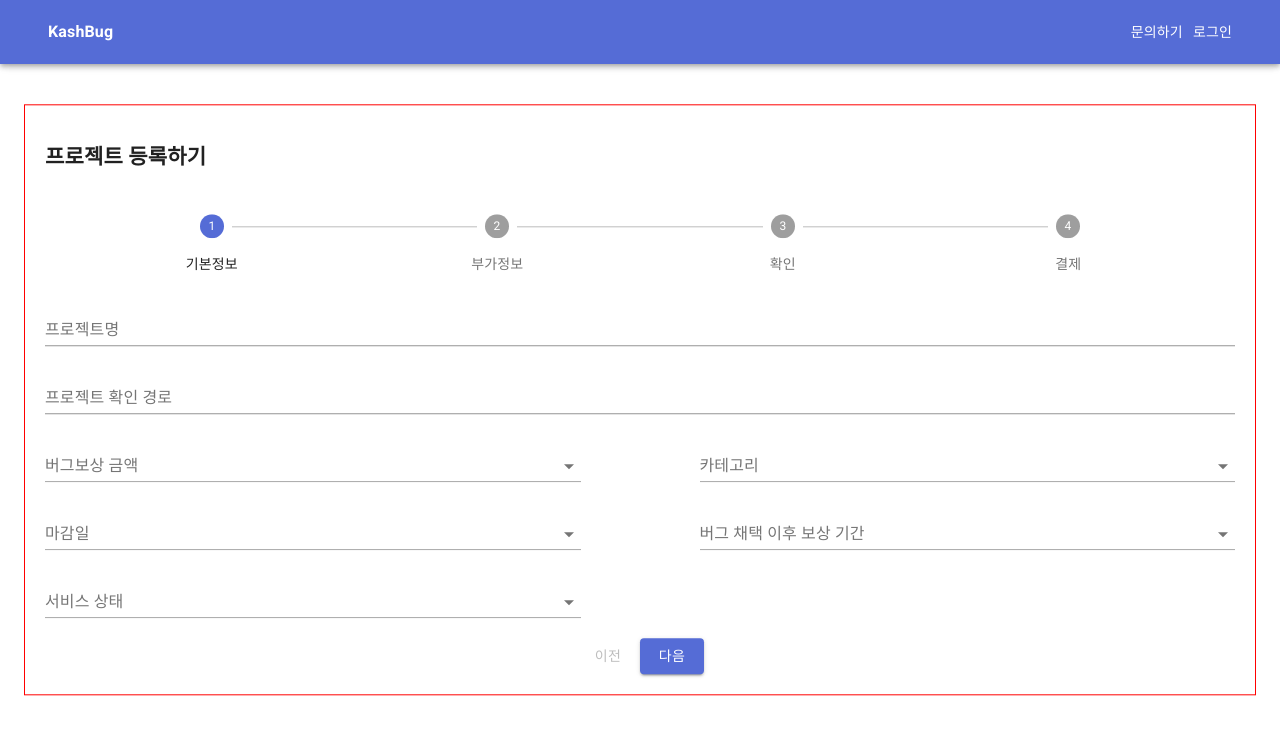
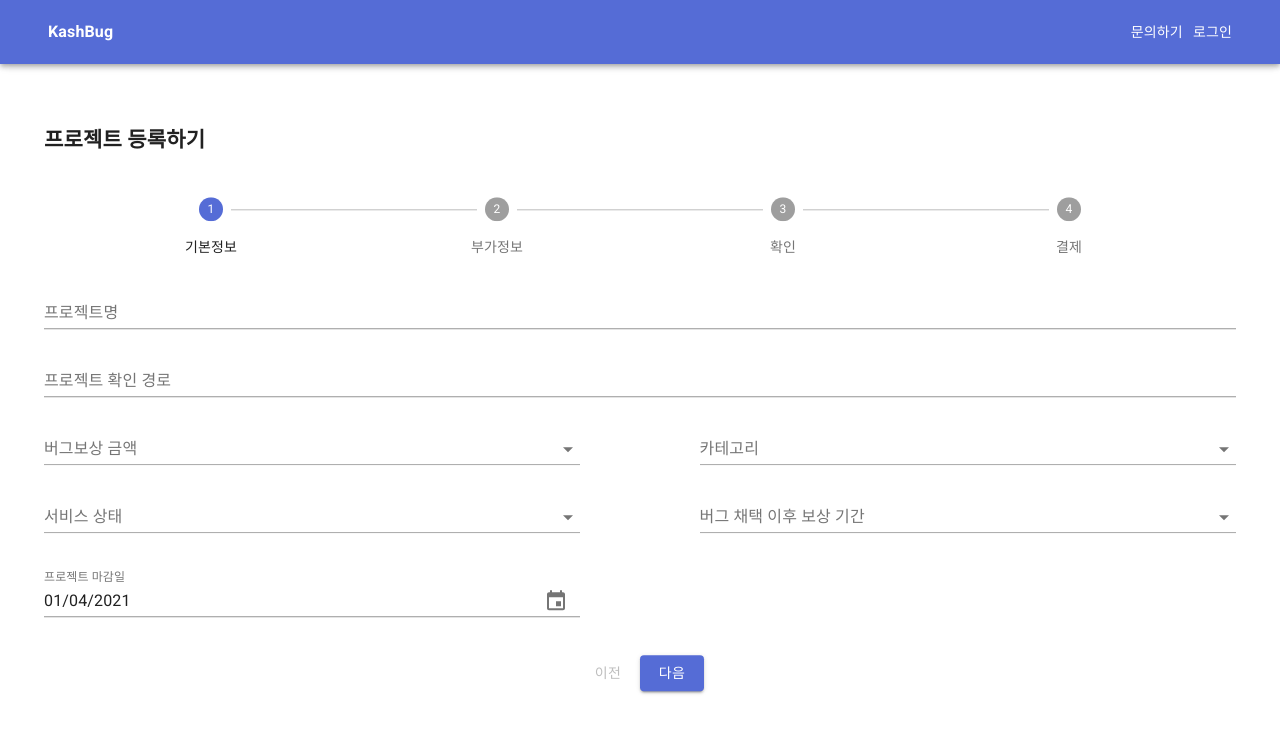
Before and after one commit to kashbug/kashbug-frontend, a Next.js app: page /project/add/1 in a window 1280 px wide. Shown: the top 734 px of the page. Built offline with nearby package versions, Linux system fonts and the light colour scheme.

Commit message:
[proejct-add] 프로젝트 상세, enum, api추가

```diff
--- a/package.json
+++ b/package.json
@@ -9,10 +9,13 @@
     "mock-server": "json-server --watch ./mock_api.json -p 3001"
   },
   "dependencies": {
+    "@date-io/date-fns": "1.3.13",
     "@material-ui/core": "^4.11.2",
     "@material-ui/icons": "^4.11.2",
+    "@material-ui/pickers": "^3.2.10",
     "@types/styled-components": "^5.1.5",
     "babel-plugin-styled-components": "^1.12.0",
+    "date-fns": "^2.16.1",
     "next": "10.0.3",
     "react": "17.0.1",
     "react-dom": "17.0.1",
--- /dev/null
+++ b/src/api/Project.tsx
@@ -0,0 +1,13 @@
+export interface ProjectAdd {
+    name: string,
+    category: string[],
+    contents: string,
+    reward: number,
+    reward_duration: number,
+    url: string,
+    imageUrl?: string[],
+    status: string,
+    startAt: Date,
+    deadlineAt: Date
+};
+export default null;
--- /dev/null
+++ b/src/containers/project/add/Confirm.tsx
@@ -0,0 +1,8 @@
+const Confirm = () => {
+    console.log('confirm');
+    return (
+        <div>확인창, 프로젝트 상세와 같음</div>
+    );
+};
+
+export default Confirm;
--- a/src/containers/project/add/Info.tsx
+++ b/src/containers/project/add/Info.tsx
@@ -1,3 +1,4 @@
+import React, { useState } from 'react';
 import styled from "styled-components";
 //  mui
 import {
@@ -7,6 +8,16 @@ import {
     Select,
     InputLabel,
 } from '@material-ui/core';
+import {
+    MuiPickersUtilsProvider,
+    KeyboardTimePicker,
+    KeyboardDatePicker,
+  } from '@material-ui/pickers';
+import DateFnsUtils from '@date-io/date-fns';
+// api
+import { ProjectAdd as ProjectAddInterface} from '../../../api/Project';
+// enum
+import { CategoryType, StatusType, RewardDurationType } from '../../../enumType/Project';
 
 const Wrap = styled.div`
     text-align:center;
@@ -16,27 +27,46 @@ const SelectBox = styled.div`
     overflow:hidden;
 `;
 
-const Info = () => {
+interface InfoProps {
+    projectData: ProjectAddInterface,
+    onChangeInfoHandler: (e:any) => void,
+};
+
+const Info = ({ projectData, onChangeInfoHandler }: InfoProps) => {
+    const {
+        name,
+        category,
+        contents,
+        reward,
+        reward_duration,
+        url,
+        status,
+        startAt,
+        deadlineAt,
+    } = projectData;
+    console.log(RewardDurationType);
     return (
         <Wrap>
             <FormControl style={{ width: '100%' }}>
-                <TextField id="projectName" name="projectName" label="프로젝트명" />
-                <TextField id="projectConfirm" name="projectConfirm" label="프로젝트 확인 경로" style={{ marginTop: '20px' }} />
+                <TextField id="name" name="name" value={name} label="프로젝트명" onChange={onChangeInfoHandler} />
+                <TextField id="url" name="url" value={url} label="프로젝트 확인 경로" onChange={onChangeInfoHandler} style={{ marginTop: '20px' }} />
             </FormControl>
             <SelectBox>
                 <FormControl style={{ width: '45%', float:'left' }}>
-                    <InputLabel htmlFor="price">버그보상 금액</InputLabel>
+                    <InputLabel htmlFor="reward">버그보상 금액</InputLabel>
                     <Select
                         native
                         inputProps={{
-                            name: 'price',
-                            id: 'price',
+                            name: 'reward',
+                            id: 'reward',
                         }}
+                        onChange={onChangeInfoHandler}
                     >
-                        <option aria-label="None" value="" />
-                        <option value={10}>Ten</option>
-                        <option value={20}>Twenty</option>
-                        <option value={30}>Thirty</option>
+                        <option aria-label="선택" value="" />
+                        <option value={1000}>1,000원</option>
+                        <option value={5000}>5,000원</option>
+                        <option value={10000}>10,000원</option>
+                        <option value={15000}>15,000원</option>
                     </Select>
                 </FormControl>
                 <FormControl style={{ width: '45%', float:'right' }}>
@@ -47,43 +77,14 @@ const Info = () => {
                             name: 'category',
                             id: 'category',
                         }}
+                        onChange={onChangeInfoHandler}
                     >
-                        <option aria-label="None" value="" />
-                        <option value={10}>Ten</option>
-                        <option value={20}>Twenty</option>
-                        <option value={30}>Thirty</option>
-                    </Select>
-                </FormControl>
-            </SelectBox>
-            <SelectBox>
-                <FormControl style={{ width: '45%', float:'left' }}>
-                    <InputLabel htmlFor="dueDate">마감일</InputLabel>
-                    <Select
-                        native
-                        inputProps={{
-                            name: 'dueDate',
-                            id: 'dueDate',
-                        }}
-                    >
-                        <option aria-label="None" value="" />
-                        <option value={10}>Ten</option>
-                        <option value={20}>Twenty</option>
-                        <option value={30}>Thirty</option>
-                    </Select>
-                </FormControl>
-                <FormControl style={{ width: '45%', float:'right' }}>
-                    <InputLabel htmlFor="warrantyDay">버그 채택 이후 보상 기간</InputLabel>
-                    <Select
-                        native
-                        inputProps={{
-                            name: 'warrantyDay',
-                            id: 'warrantyDay',
-                        }}
-                    >
-                        <option aria-label="None" value="" />
-                        <option value={10}>Ten</option>
-                        <option value={20}>Twenty</option>
-                        <option value={30}>Thirty</option>
+                        <option aria-label="선택" value="" />
+                    {
+                        Object.entries(CategoryType).map(v => (
+                            <option key={v[0]} value={v[0]}>{v[1]}</option>
+                        ))
+                    }
                     </Select>
                 </FormControl>
             </SelectBox>
@@ -96,12 +97,52 @@ const Info = () => {
                             name: 'status',
                             id: 'status',
                         }}
+                        onChange={onChangeInfoHandler}
                     >
-                        <option aria-label="None" value="" />
-                        <option value={10}>Ten</option>
-                        <option value={20}>Twenty</option>
-                        <option value={30}>Thirty</option>
+                        <option aria-label="선택" value="" />
+                        {
+                            Object.entries(StatusType).map(v => (
+                                <option key={v[0]} value={v[0]}>{v[1]}</option>
+                            ))
+                        }
                     </Select>
+                </FormControl>
+                <FormControl style={{ width: '45%', float:'right' }}>
+                    <InputLabel htmlFor="reward_duration">버그 채택 이후 보상 기간</InputLabel>
+                    <Select
+                        native
+                        inputProps={{
+                            name: 'reward_duration',
+                            id: 'reward_duration',
+                        }}
+                        onChange={onChangeInfoHandler}
+                    >
+                        <option aria-label="선택" value="" />
+                        {
+                            Object.entries(RewardDurationType).map(v => (
+                                <option key={v[0]} value={v[0]}>{`${v[1]}일`}</option>
+                            ))
+                        }
+                    </Select>
+                </FormControl>
+            </SelectBox>
+            <SelectBox>
+                <FormControl style={{ width: '45%', float:'left' }}>
+                    <MuiPickersUtilsProvider utils={DateFnsUtils}>
+                        <KeyboardDatePicker
+                            disableToolbar
+                            variant="inline"
+                            format="MM/dd/yyyy"
+                            margin="normal"
+                            id="date-picker-inline"
+                            label="프로젝트 마감일"
+                            value={deadlineAt}
+                            onChange={onChangeInfoHandler}
+                            KeyboardButtonProps={{
+                                'aria-label': 'change date',
+                            }}
+                        />
+                    </MuiPickersUtilsProvider>
                 </FormControl>
             </SelectBox>
         </Wrap>
--- a/src/containers/project/add/ProjectAddContainer.tsx
+++ b/src/containers/project/add/ProjectAddContainer.tsx
@@ -13,12 +13,15 @@ import withWidth from '@material-ui/core/withWidth';
 // component
 import Info from './Info';
 import SubInfo from './SubInfo';
+import Confirm from './Confirm';
+// api
+import { ProjectAdd as ProjectAddInterface} from '../../../api/Project';
 
 const AddWrap = styled.div`
     position:relative;height:100vh;
 `;
 const Add = styled.div`
-    position:absolute;left:50%;top:50%;transform:translate(-50%, -50%);padding:20px;border:1px solid red;width:100%;
+    position:absolute;left:50%;top:50%;transform:translate(-50%, -50%);padding:20px;width:100%;
 `;
 
 const STEP = ['기본정보', '부가정보', '확인', '결제'];
@@ -42,10 +45,23 @@ interface ProjectAddContainerProps {
     width: string;
 };
 
+
 const ProjectAddContainer = ({ width }: ProjectAddContainerProps) => {
     const router = useRouter();
     const classes = useStyles();
     const [activeStep, setActiveStep] = useState(0);
+    const [projectData, setProjectData] = useState<ProjectAddInterface>({
+        name: '',
+        category: [],
+        contents: '',
+        reward: 0,
+        reward_duration: 0,
+        url: '',
+        imageUrl: [],
+        status: '',
+        startAt: new Date(),
+        deadlineAt: new Date(),
+    });
     const steps = STEP;
     const handleNext = () => {
         router.push(`/project/add/step${activeStep + 1}`);
@@ -55,6 +71,13 @@ const ProjectAddContainer = ({ width }: ProjectAddContainerProps) => {
     const handleBack = () => {
         router.push(`/project/add/step${activeStep - 1}`);
         setActiveStep((prevActiveStep) => prevActiveStep - 1);
+    };
+    const onChangeInfoHandler = (e:any) => {
+        const { name, value } = e.target;
+        setProjectData({
+            ...projectData,
+            [name]: value,
+        });
     };
     return (
         <AddWrap>
@@ -70,12 +93,17 @@ const ProjectAddContainer = ({ width }: ProjectAddContainerProps) => {
                     </Stepper>
                     {
                         activeStep === 0 && (
-                            <Info />
+                            <Info projectData={projectData} onChangeInfoHandler={onChangeInfoHandler} />
                         )
                     }
                     {
                         activeStep === 1 && (
                             <SubInfo layoutSize={width} />
+                        )
+                    }
+                    {
+                        activeStep === 2 && (
+                            <Confirm />
                         )
                     }
                     <div style={{ textAlign: 'center' }}>
@@ -84,7 +112,7 @@ const ProjectAddContainer = ({ width }: ProjectAddContainerProps) => {
                                 <Typography className={classes.instructions}>All steps completed</Typography>
                             </div>
                         ) : (
-                            <div style={{ marginTop: '20px' }}>
+                            <div style={{ marginTop: '30px' }}>
                                 <Button
                                     disabled={activeStep === 0}
                                     onClick={handleBack}
--- a/src/containers/project/add/SubInfo.tsx
+++ b/src/containers/project/add/SubInfo.tsx
@@ -39,6 +39,7 @@ interface SubInfoProps {
     layoutSize: string;
 };
 const SubInfo = ({ layoutSize }: SubInfoProps) => {
+    console.log('SubInfo');
     return (
         <div>
             <FormControl style={{ width: '100%' }}>
--- /dev/null
+++ b/src/enumType/Project.tsx
@@ -0,0 +1,25 @@
+export enum CategoryType {
+    CAR_TRAFFIC = '자동차/교통',
+    MUSIC = '음악',
+    ANIMAL = '애완동물/동물',
+    SPORTS = '스포츠',
+    TRAVEL_EVENT = '여행/이벤트',
+    GAME = '게임',
+    PERSON_BLOG = '인물/블로그',
+    COMEDY = '코미디',
+    ENTERTAIMENT = '엔터테이먼트',
+    NEWS_POLITICS = '뉴스/정치',
+    KNOWHOW_STYLE = '노하우/스타일',
+    EDUCATION = '교육',
+    SCENTIFIC_TECHNIQUE='과학기술',
+    SOCIAL_MOVE = '비영리/사회운동',
+};
+export enum StatusType {
+    TEST = '테스트',
+    LIVE = '운영중',
+};
+export enum  RewardDurationType{
+    FIVE_DAYS = '5',
+    WEEK = '7',
+    TWO_WEEK = '14',
+};
--- a/src/pages/index.tsx
+++ b/src/pages/index.tsx
@@ -7,8 +7,8 @@ const Index = () => {
 	return (
 		<>
 			<NavBar />
-			<div style={{ marginTop: '60px', height: '400px' }}>
-                <Slider images={['/naver.png', '/kakao.png', '/facebook.png']} />
+			<div style={{ marginTop: '60px'}}>
+                <Slider images={['/naver.png', '/kakao.png', '/facebook.png']} height={'400px'} />
             </div>
 			<Layout>
 				<IndexContainer />
```
Also changed, not shown: src/components/slider.tsx (+7 -8 lines), 1 other file (tests, documents, lock files or other folders).
